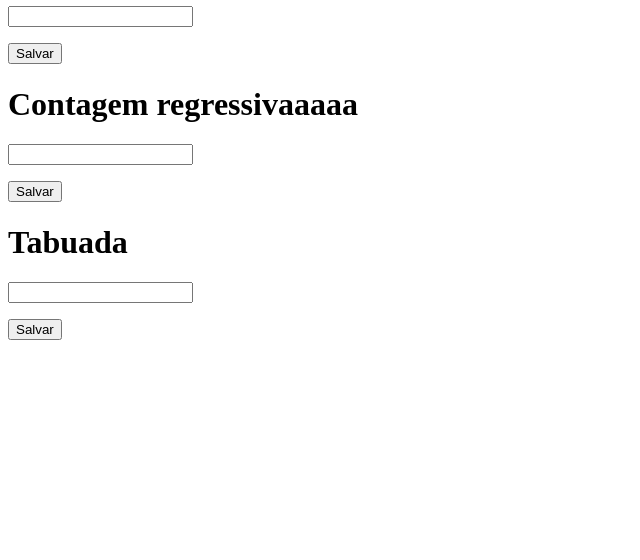
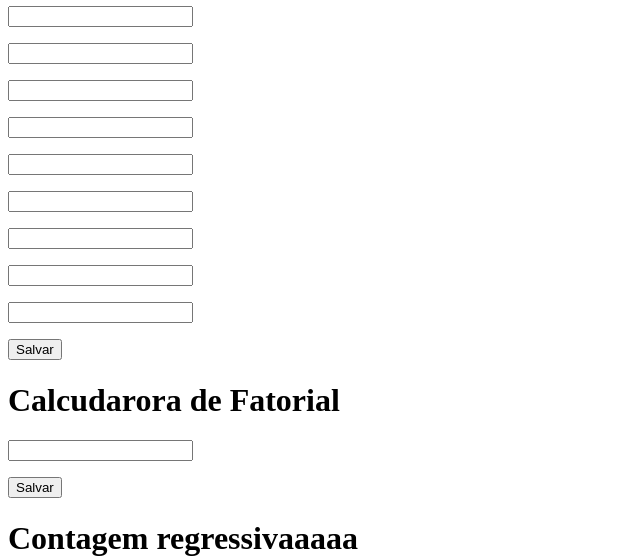
Before and after one commit to caualcruz/caualcruz.github.io, a website: page src/pages/atividades/verificador-de-idade.html in a window 1280 px wide. Shown: the part 699-1259 px from the top of the page, without its empty margins (0-640 px from the left). Before the commit the page ends 1047 px from the top, so only its background shows below. Drawn offline with Linux system fonts and the light colour scheme.

Commit message:
ATIVIDADE 5 INICIO

```diff
--- a/src/pages/atividades/verificador-de-idade.html
+++ b/src/pages/atividades/verificador-de-idade.html
@@ -40,6 +40,23 @@
        <button onclick="vTemp()">Salvar</button>
 
        <!-- ATIVIDADE 05 -->
+       <h1>Verificador de Notas</h1>
+       <p><input type="number" id="mt1"></p>
+       <p><input type="number" id="mt2"></p>
+       <p><input type="number" id="mt3"></p>
+       <p><input type="number" id="hs1"></p>
+       <p><input type="number" id="hs2"></p>
+       <p><input type="number" id="hs3"></p>
+       <p><input type="number" id="pt1"></p>
+       <p><input type="number" id="pt2"></p>
+       <p><input type="number" id="pt3"></p>
+
+       <p id="rNotas1"></p>
+       <p id="rNotas2"></p>
+       <p id="rNotas3"></p>
+
+
+       <button onclick="vNotas()">Salvar</button>
 
         <!-- ATIVIDADE 06  -->
        <h1>Calcudarora de Fatorial</h1>
@@ -117,7 +134,39 @@
         }
 
         //ATIVIDADE 05
+        function vNotas(){
+            let mat1 = parseFloat(document.getElementById('mt1').value)
+            let mat2 = parseFloat(document.getElementById('mt2').value)
+            let mat3 = parseFloat(document.getElementById('mt3').value)
+            let his1 = parseFloat(document.getElementById('hs1').value)
+            let his2 = parseFloat(document.getElementById('hs2').value)
+            let his3 = parseFloat(document.getElementById('hs3').value)
+            let port1 = parseFloat(document.getElementById('pt1').value)
+            let port2 = parseFloat(document.getElementById('pt2').value)
+            let port3 = parseFloat(document.getElementById('pt3').value)
 
+            let resultMat = ((mat1+mat2+mat3)/3)
+            let resultHis = ((his1+his2+his3)/3)
+            let resultPor = ((port1+port2+port3)/3)
+
+            if (mat1 + mat2 + mat3 >= 60) {
+                document.getElementById(rNotas1).innerText = "Foi aprovado em matemática com " + resultMat + "pontos de média";
+            } else {
+                document.getElementById(rNotas1).innerText = "Foi reprovado em matemática com " + resultMat + "pontos de média";
+            }
+
+            if (his1 + his2 + his3 >= 60) {
+                document.getElementById(rNotas2).innerText = "Foi aprovado em história com " + resultHis + "pontos de média";
+            } else {
+                document.getElementById(rNotas2).innerText = "Foi reprovado em história com " + resultHis + "pontos de média";
+            }
+
+            if (port1 + port2 + port3 >= 60) {
+                document.getElementById(rNotas3).innerText = "Foi aprovado em português com " + resultPor + "pontos de média";
+            } else {
+                document.getElementById(rNotas3).innerText = "Foi reprovado em português com " + resultPor + "pontos de média";
+            }
+        }
 
         //ATIVIDADE 06
         function cFat() {
@@ -151,7 +200,6 @@
             function tab(){
                 let tabu = document.getElementById('ta').value;
 
-
                 for (let tA = 0; tA <= 10; tA++) {
                     let rTab = tabu * tA;
 
```
